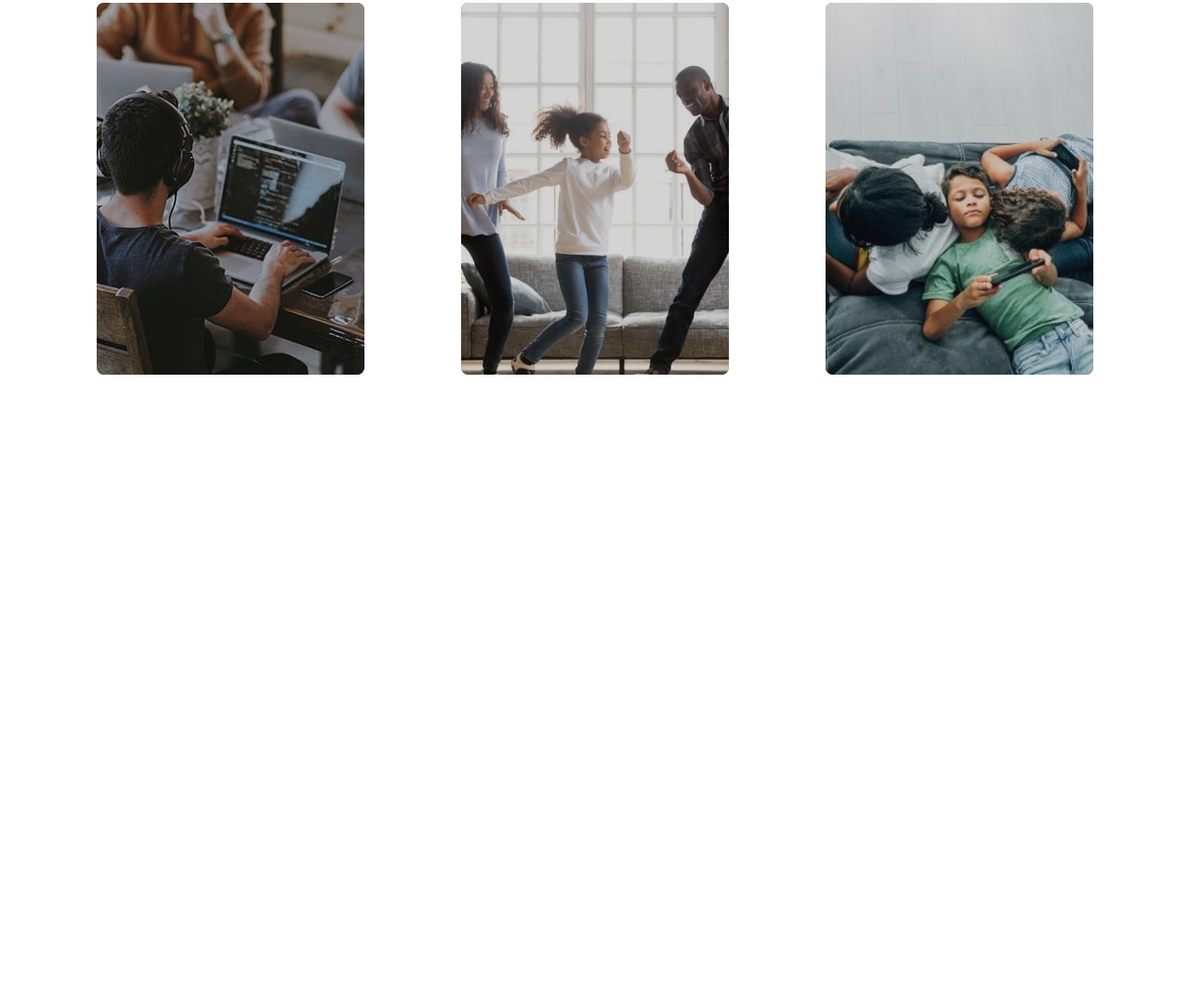
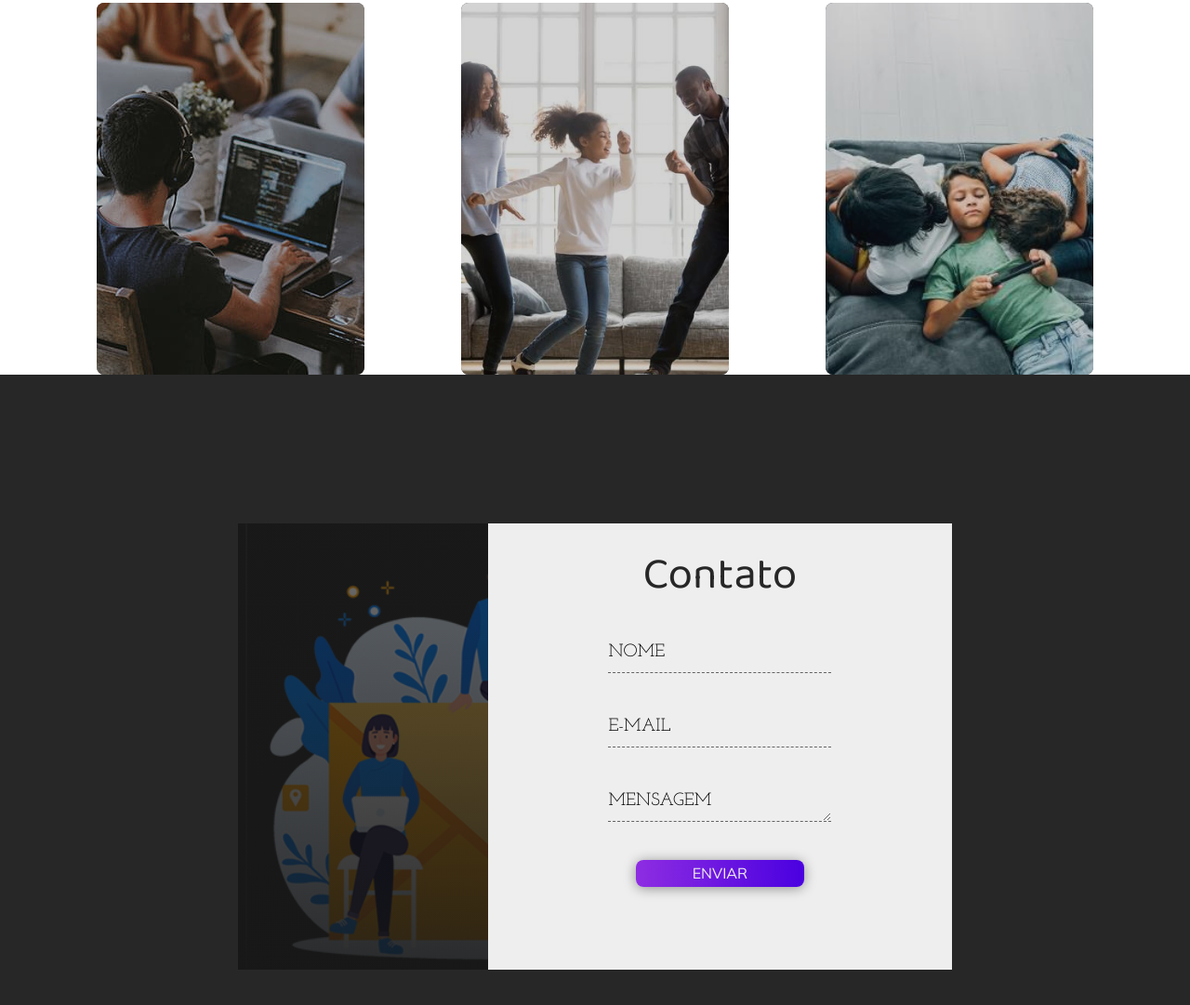
Before and after one commit to Ljuniorcode/porfolioLuciano, a plain HTML site: page index.html in a window 1280 px wide. Shown: the part 1629-2710 px from the top of the page at 93% size. Before the commit the page ends 2036 px from the top, so only its background shows below. Drawn offline with Linux system fonts and the light colour scheme.

Commit message:
05 - criando a sessão contato

```diff
--- a/index.html
+++ b/index.html
@@ -18,7 +18,7 @@
       <div class="line" id="line2"></div>
       <div class="line" id="line3"></div>
       <span>fechar</span>
-    </div>
+    </div><!--hamburguer-->
 
     <header>
       <div class="img-wrapper">
@@ -126,7 +126,7 @@
           <img src="./imagens/bg100.jpg" alt="Imagem conhecimento">
         </div>
       </div><!--conhecimentos-->
-    </section>
+    </section><!--sessao-conhecimento-->
 
     <section class="sessao-projetos">
       <div class="sessao-header">
@@ -169,9 +169,33 @@
             <button>Saiba Mais</button>
           </div>
         </div>
+      </div>
+    </section><!--sessao-projetos-->
 
+    <section class="sessao-contato" id="contato">
+      <div class="contato-wrapper">
+        <div class="contato-left"></div>
+        <div class="contato-right">
+          <h1>Contato</h1>
+          <form>
+            <div class="input-group">
+              <input type="text" class="field" id="nome">
+              <label for="nome" class="field-label">Nome</label>
+            </div>
+            <div class="input-group">
+              <input type="text" class="field" id="email">
+              <label for="email" class="field-label">E-mail</label>
+            </div>
+            <div class="input-group">
+              <textarea class="field" id="mensagem"></textarea>
+              <label for="mensagem" class="field-label">Mensagem</label>
+            </div>
+            <button type="submit" class="btn btn-submit">Enviar</button>
+          </form>
+        </div>
       </div>
     </section>
+
   </div><!-- container -->
   <script src="./js/script.js"></script>
 </body>
--- a/style.css
+++ b/style.css
@@ -421,3 +421,108 @@ header {
   opacity: 1;
   visibility: visible;
 }
+
+/* sessão de contato*/
+.sessao-contato{
+  width: 100%;
+  height: 100vh;
+  background-color: #272727;
+
+  display: flex;
+  align-items: center;
+  justify-content: center;
+}
+
+.contato-wrapper {
+  width: 60%;
+  height: 30rem;
+  display: flex;
+  box-shadow: 0 2rem 5remm rgba(0,0,0,0.5);
+}
+
+.contato-left{
+  width: 35%;
+  background:linear-gradient(rgba(15,15,15,0.6),
+  rgba(22,22,22,0.9)),
+  url(./imagens/contato.png);
+  background-size: cover;
+  background-repeat: no-repeat;
+}
+
+.contato-right{
+  width: 65%;
+  background-color: #eee;
+  padding: 1rem 3rem 3rem 3rem;
+}
+
+.sessao-contato h1{
+  width: 100%;
+  text-align: center;
+  font-family: var(--font-primary);
+  color: #272727;
+  font-size: 3rem ;
+  font-weight: lighter;
+}
+
+.sessao-contato form {
+  width: 100%;
+  display: flex;
+  flex-direction: column;
+  align-items: center;
+}
+.input-group {
+  position: relative;
+}
+
+.input-group textarea{
+  padding-top: 1rem;
+  max-width: 25rem;
+  max-height: 3rem;
+}
+
+.field {
+  background:transparent;
+  border: none;
+  width: 15rem;
+  height: 3rem;
+  font-size: 1.5rem;
+  font-family: var(--font-secundary);
+  border-bottom: 1px dashed #636363;
+  outline: none;
+  margin: 1rem 0;
+}
+
+.field-label {
+  position: absolute;
+  left: 0;
+  top: 2rem;
+  font-size: 1.2rem;
+  font-family: var(--font-secundary);
+  text-transform: uppercase;
+  transition: all 0.3s;
+}
+
+.field:focus ~ label{
+  top: 0;
+  font-size: 1rem;
+}
+
+.field:focus {
+  border-bottom: 1px solid gray;
+}
+
+.btn-submit {
+  text-transform: uppercase;
+  width: 45%;
+  height: 1.8rem;
+  margin-top: 1.3rem;
+  background: #8e2de2; /* fallback for old browsers */
+  background: -webkit-linear-gradient(to right, #8e2de2, #4a00e0); /* Chrome 10-25, Safari 5.1-6 */
+  background: linear-gradient(to right, #8e2de2, #4a00e0); /* W3C, IE 10+/ Edge, Firefox 16+, Chrome 26+, Opera 12+, Safari 7+ */
+  font-family: var(--font-action);
+  font-size: 1rem;
+  color: #eee;
+  border-radius: .5rem;
+  border: none;
+  box-shadow: 0 .1rem .8rem rgba(0,0,0, .4);
+}
```
Also changed, not shown: imagens/contato.png (added), 1 other file.
